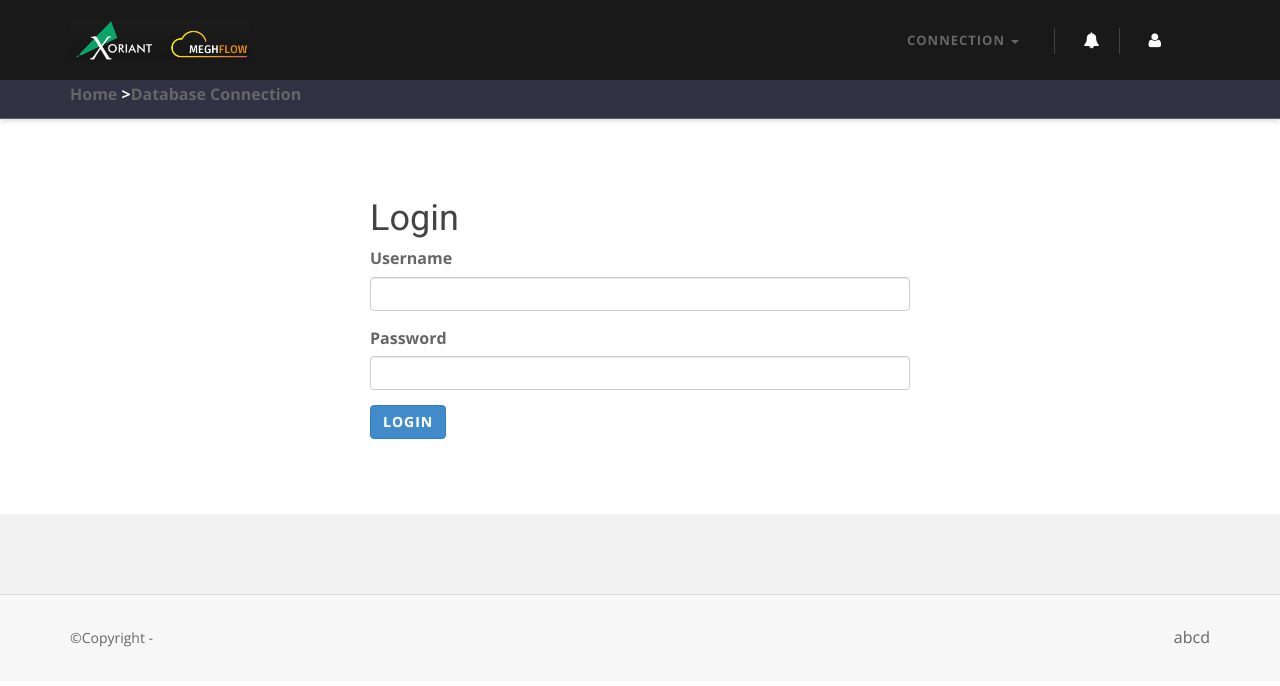
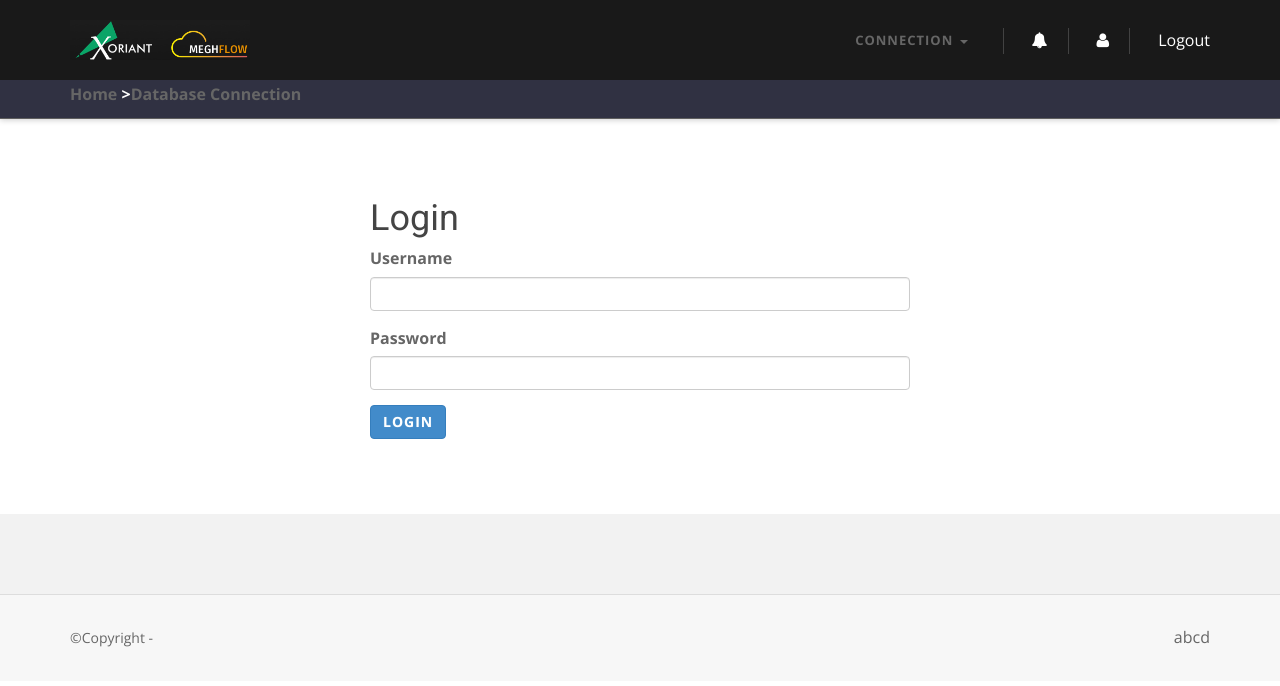
Before and after one commit to crazyobject/aws, a React (Create React App) app: page /login in a window 1280 px wide. Shown: the top 686 px of the page. Built offline with nearby package versions, Linux system fonts and the light colour scheme.

Commit message:
seprate the header and global check for login

```diff
--- a/src/App.js
+++ b/src/App.js
@@ -7,67 +7,21 @@ import './css/bootstrap.min.css';
 import './font-awesome/css/font-awesome.min.css';
 import './css/style.css';
 import './color/default.css';
-import logo from './img/logo.png'
+import Header from './components/header';
+import { PrivateRoute } from './components/privateroute';
+
+
 import { BrowserRouter as Router, Route, Switch , Link} from 'react-router-dom';
 function App() {
   const logouturl = '/logout';
   return (
     <div>
     <div id="wrapper">
-
-    <nav className="navbar navbar-custom navbar-fixed-top" role="navigation">
-
-	  <div className="container navigation">
-        <div className="navbar-header page-scroll">
-          <a className="navbar-brand" href="index.html">
-                    <img src={logo} alt="" height="40" />
-                </a>
-        </div>
-        <div className="collapse navbar-collapse navbar-right navbar-main-collapse">
-          <ul className="nav navbar-nav">
-            <li className="dropdown">
-              <a href="#" className="dropdown-toggle" data-toggle="dropdown">Connection <b className="caret"></b></a>
-              <ul className="dropdown-menu">
-                <li><a href="create-new.html">Create new</a></li>
-                <li><a href="table-list.html">list</a></li>
-                <li><a href="index-video.html">3</a></li>
-              </ul>
-            </li>
-			<li className="separator">
-				<i className="fa fa-bell" title="Notification"></i>
-			</li>
-			<li className="separator dropdown">
-				<i className="fa fa-user" title="User"></i>
-			</li>
-      <li className="separator dropdown">
-
-
-
-			</li>
-
-          </ul>
-        </div>
-
-      </div>
-
-	  <div className="top-area">
-        <div className="container">
-          <div className="row">
-            <div className="col-sm-6 col-md-6">
-              <p className="bold text-left">
-				<a href="#">Home</a> >
-				<a href="#">Database Connection</a>
-			  </p>
-            </div>
-          </div>
-        </div>
-      </div>
-    </nav>
+    <Header />
 
       <Router>
             <Switch>
-
-            <Route exact path="/" component={Dashboard} />
+            <PrivateRoute exact path="/" component={Dashboard} />
             <Route path="/login" component={Login} />
             <Route path="/logout" component={Logout} />
 
@@ -81,6 +35,7 @@ function App() {
 
 
   );
+
 }
 
 export default App;
--- a/src/components/dashboard.jsx
+++ b/src/components/dashboard.jsx
@@ -9,21 +9,8 @@ class Dashboard extends Component {
         const token = localStorage.getItem('token');
         console.log(token);
 
-        let loggegIn = true;
-        if(token===null)
-        {
-            loggegIn = false;
-        }
-        this.state = {
-            loggegIn
-        }
     }
     render() {
-
-        if(this.state.loggegIn==false)
-        {
-            return <Redirect to='/login' />
-        }
 
         return (
             <div>
--- /dev/null
+++ b/src/components/header.jsx
@@ -0,0 +1,77 @@
+import React, { Component } from 'react'
+import PropTypes from 'prop-types'
+import logo from '../img/logo.png'
+import { Link , Redirect } from 'react-router-dom';
+class Header extends Component {
+    constructor(props) {
+        super(props);
+
+        this.state = {
+           isLogout : false
+        };
+        this.logout = this.logout.bind(this);
+    }
+
+    render() {
+        if(this.state.isLogout===true)
+        {
+          console.log('here');
+
+        }
+
+        return (
+            <nav className="navbar navbar-custom navbar-fixed-top" role="navigation">
+
+	  <div className="container navigation">
+        <div className="navbar-header page-scroll">
+          <a className="navbar-brand" href="index.html">
+                    <img src={logo} alt="" height="40" />
+                </a>
+        </div>
+        <div className="collapse navbar-collapse navbar-right navbar-main-collapse">
+          <ul className="nav navbar-nav">
+            <li className="dropdown">
+              <a href="#" className="dropdown-toggle" data-toggle="dropdown">Connection <b className="caret"></b></a>
+              <ul className="dropdown-menu">
+                <li><a href="create-new.html">Create new</a></li>
+                <li><a href="table-list.html">list</a></li>
+                <li><a href="index-video.html">3</a></li>
+              </ul>
+            </li>
+			<li className="separator">
+				<i className="fa fa-bell" title="Notification"></i>
+			</li>
+			<li className="separator dropdown">
+				<i className="fa fa-user" title="User"></i>
+			</li>
+      <li className="separator dropdown" onClick={this.logout}>Logout</li>
+
+          </ul>
+        </div>
+
+      </div>
+
+	  <div className="top-area">
+        <div className="container">
+          <div className="row">
+            <div className="col-sm-6 col-md-6">
+              <p className="bold text-left">
+				<a href="#">Home</a> >
+				<a href="#">Database Connection</a>
+			  </p>
+            </div>
+          </div>
+        </div>
+      </div>
+    </nav>
+        )
+    }
+
+   logout()
+  {
+    this.setState({isLogout: true });
+    localStorage.removeItem('token');
+
+  }
+}
+export default Header;
--- a/src/components/login.jsx
+++ b/src/components/login.jsx
@@ -9,17 +9,6 @@ class Login extends Component {
             password: '',
             submitted: false
         };
-
-        const token = localStorage.getItem('token');
-
-        let loggedIn = true;
-        if(token===null)
-        {
-            loggedIn = false;
-        }
-        this.state = {
-            submitted : loggedIn
-        }
 
         this.handleChange = this.handleChange.bind(this);
         this.handleSubmit = this.handleSubmit.bind(this);
--- /dev/null
+++ b/src/components/privateroute/PrivateRoute.jsx
@@ -0,0 +1,10 @@
+import React from 'react';
+import { Route, Redirect } from 'react-router-dom';
+
+export const PrivateRoute = ({ component: Component, ...rest }) => (
+    <Route {...rest} render={props => (
+        localStorage.getItem('token')
+            ? <Component {...props} />
+            : <Redirect to={{ pathname: '/login', state: { from: props.location } }} />
+    )} />
+)
--- /dev/null
+++ b/src/components/privateroute/index.jsx
@@ -0,0 +1 @@
+export * from './PrivateRoute';
```
